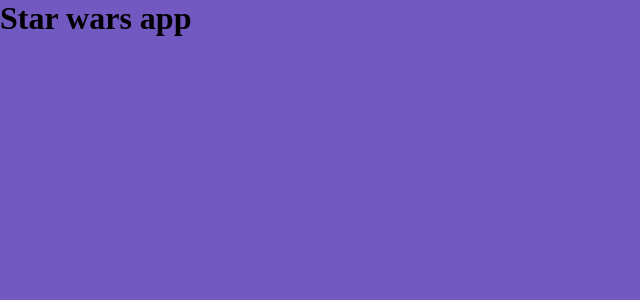
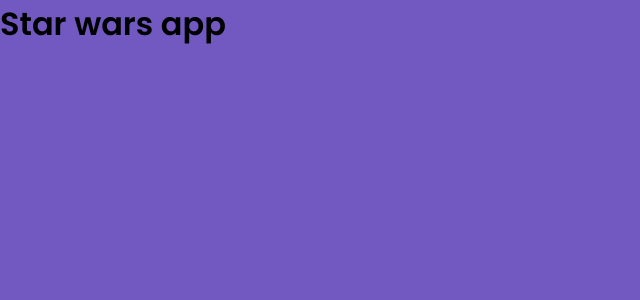
Before and after one commit to rmuliterno/SWRepo, a React (Create React App) app: page / in a window 1280 px wide. Shown: the top 300 px of the page, without its empty margins (0-640 px from the left). Built offline with nearby package versions, Linux system fonts and the light colour scheme.

Commit message:
feat: adding a google font

```diff
--- a/public/index.html
+++ b/public/index.html
@@ -1,25 +1,19 @@
 <!DOCTYPE html>
 <html lang="en">
   <head>
+    <link rel="preconnect" href="https://fonts.gstatic.com">
     <meta charset="utf-8" />
     <meta name="viewport" content="width=device-width, initial-scale=1" />
 
     <link rel="shortcut icon" href="favicon.png" type="image/png">
+    <link href="https://fonts.googleapis.com/css2?family=Poppins:wght@400;600&display=swap" rel="stylesheet">
 
     <title>Star Wars App</title>
+
+
   </head>
   <body>
     <noscript>You need to enable JavaScript to run this app.</noscript>
     <div id="root"></div>
-    <!--
-      This HTML file is a template.
-      If you open it directly in the browser, you will see an empty page.
-
-      You can add webfonts, meta tags, or analytics to this file.
-      The build step will place the bundled scripts into the <body> tag.
-
-      To begin the development, run `npm start` or `yarn start`.
-      To create a production bundle, use `npm run build` or `yarn build`.
-    -->
   </body>
 </html>
--- a/src/styles/global.ts
+++ b/src/styles/global.ts
@@ -26,6 +26,15 @@
     -webkit-font-smoothing: antialiased;
   }
 
+  body, input, textarea, button {
+    font-family: 'Poppins', sans-serif;
+    font-weight: 400;
+  }
+
+  h1, h2, h3, h4, h5, h6, strong {
+    font-weight: 600;
+  }
+
   button {
     cursor: pointer;
   }
```
